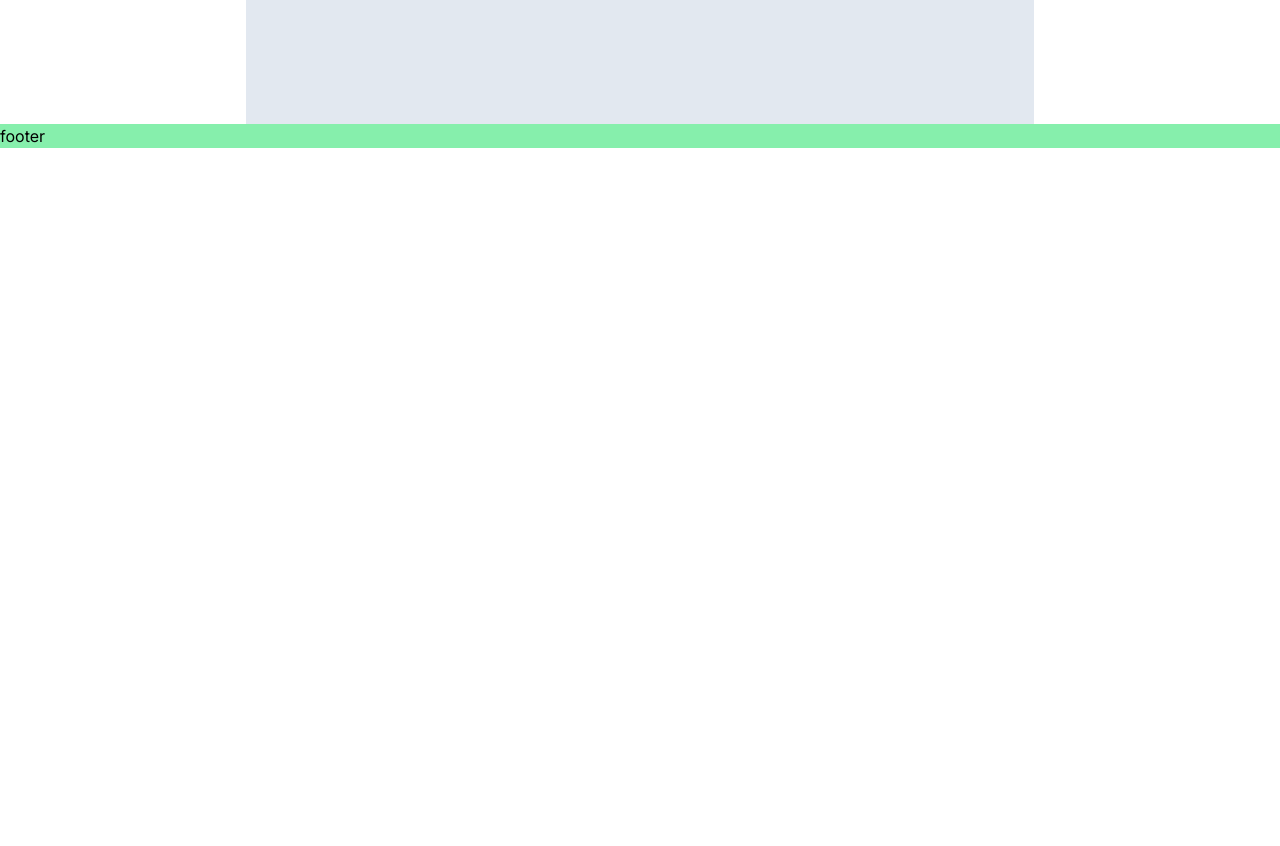
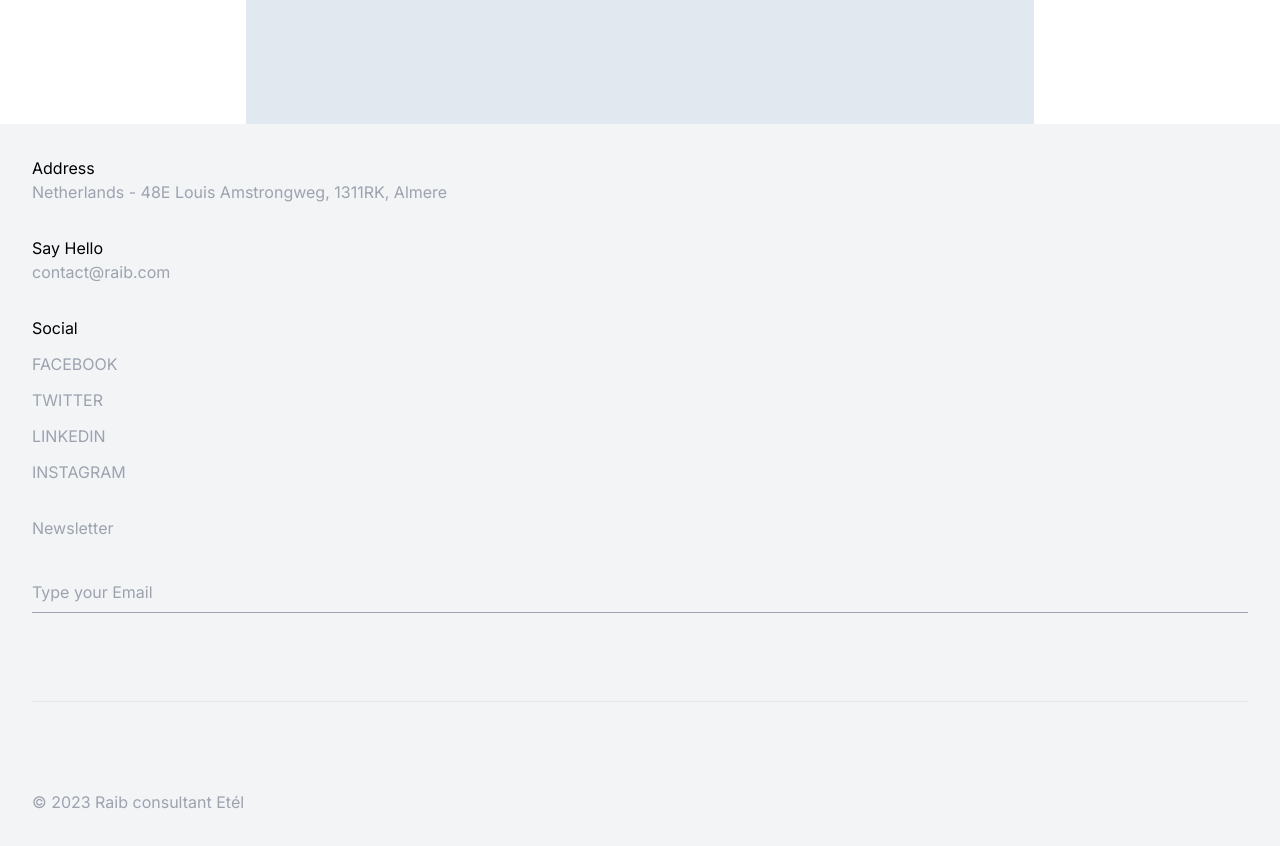
Before and after one commit to AbdulbasitSaid/raib_web, a Next.js app: page / in a window 1280 px wide. Shown: the part 4100-4946 px from the top of the page. Before the commit the page ends 4248 px from the top, so only its background shows below. Built offline with nearby package versions, Linux system fonts and the light colour scheme.

Commit message:
feat: completed footer design

```diff
--- a/src/app/layout.tsx
+++ b/src/app/layout.tsx
@@ -20,8 +20,46 @@ export default function RootLayout({
         <h1>Navbar</h1>
       </div> */}
       <body className={inter.className}>{children}</body>
-      <footer className=" bg-green-300">
-        <h1>footer</h1>
+      <footer className=" bg-gray-100 flex flex-col p-8 gap-8 text-gray-400">
+        <div>
+          <p className="text-black">Address</p>
+          <p>Netherlands - 48E Louis Amstrongweg, 1311RK, Almere</p>
+        </div>
+        <div>
+          <p className="text-black">Say Hello</p>
+          <p>contact@raib.com</p>
+        </div>
+        <div className=" flex flex-col gap-3">
+          <p className="text-black">Social</p>
+          <a href="#" className=" uppercase">
+            facebook
+          </a>
+          <a href="#" className=" uppercase">
+            twitter
+          </a>
+          <a href="#" className=" uppercase">
+            linkedin
+          </a>
+          <a href="#" className=" uppercase">
+            instagram
+          </a>
+        </div>
+        <div>
+          <p>Newsletter</p>
+        </div>
+        <form action="">
+          <input
+            type="email"
+            name=""
+            id=""
+            placeholder="Type your Email"
+            className="w-full bg-transparent border-b border-gray-400 py-2 focus:border-black focus:outline-none"
+          />
+        </form>
+        <br />
+        <hr />
+        <br />
+        <p>&copy; 2023 Raib consultant Etél</p>
       </footer>
     </html>
   );
```
